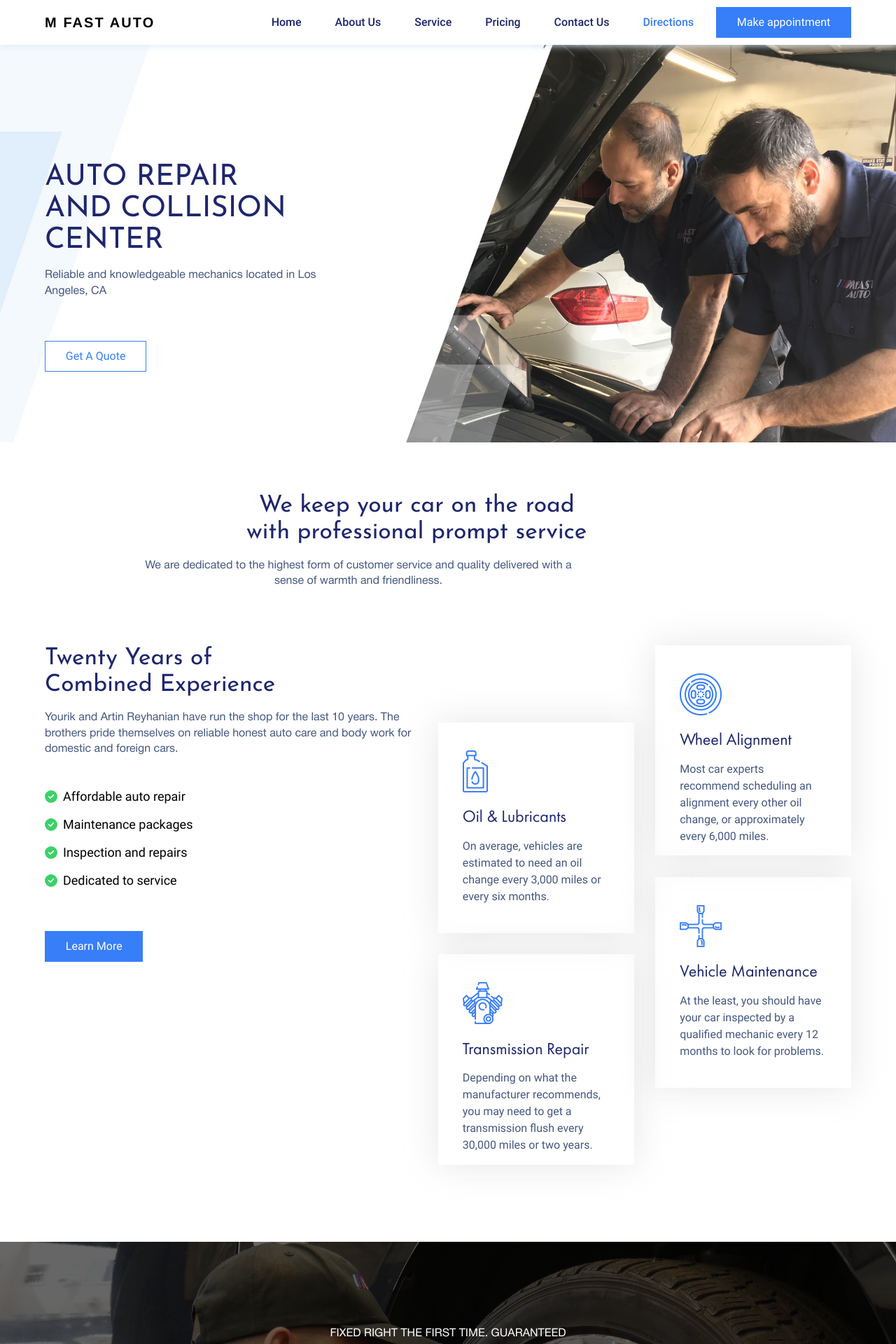
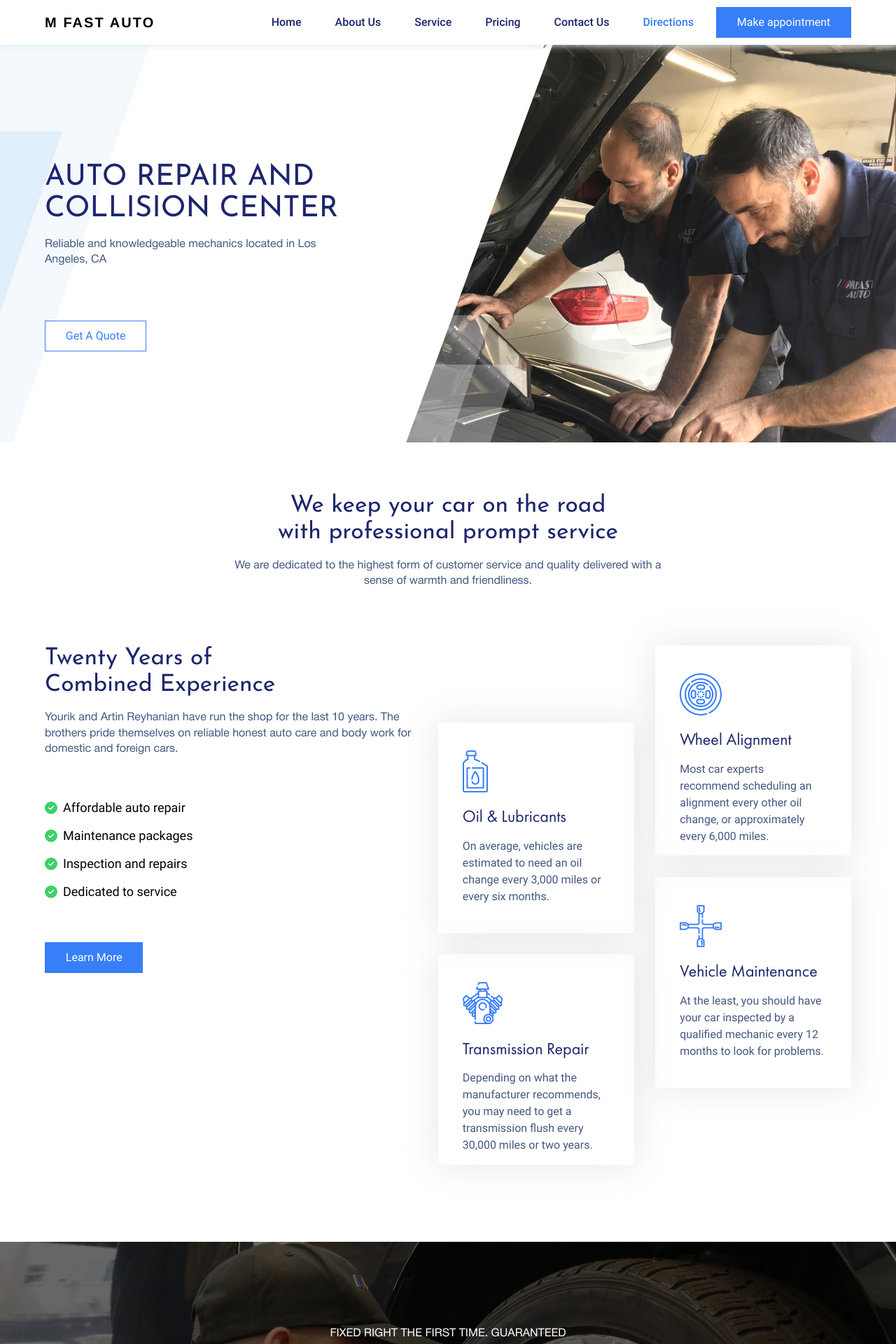
Before and after one commit to xKairus/mFastAuto, a React (Vite) app: page / in a window 1280 px wide. Shown: the top 1920 px of the page at 70% size. Built offline with nearby package versions, Linux system fonts and the light colour scheme.

Commit message:
fix: solve problem with titles width

```diff
--- a/src/components/Lead/Lead.tsx
+++ b/src/components/Lead/Lead.tsx
@@ -8,7 +8,7 @@ export default function Lead() {
     <section className={styles.lead} id="Home">
       <div className={styles.container}>
         <div className={styles.info}>
-          <SectionHeader {...sectionHeaders.lead} size="big" />
+          <SectionHeader {...sectionHeaders.lead} size="big" left={true} />
         </div>
         <Button newClass={"inverse"}>Get A Quote</Button>
       </div>
--- a/src/components/SectionHeader/SectionHeader.module.css
+++ b/src/components/SectionHeader/SectionHeader.module.css
@@ -1,3 +1,13 @@
+.wrapper {
+  display: flex;
+  flex-direction: column;
+  align-items: center;
+}
+
+.wrapper_left {
+  align-items: start;
+}
+
 .title {
   margin: 0 0 1.5rem 0;
   font-size: var(--fs-h2);
@@ -6,7 +16,6 @@
   line-height: 3.4rem;
   color: var(--clr-tp-base);
   text-wrap: balance;
-  max-width: 90%;
 }
 
 .big {
@@ -31,6 +40,8 @@
 
 .inverse {
   color: var(--clr-tp-third);
+  margin-left: auto;
+  margin-right: auto;
 }
 
 /*--------------------------------------------*/
@@ -58,6 +69,12 @@
   }
 }
 
+@media screen and (max-width: 1100px) {
+  .title {
+    max-width: 90%;
+  }
+}
+
 @media screen and (max-width: 480px) {
   .title {
     font-size: var(--fs-h4);
--- a/src/components/SectionHeader/SectionHeader.tsx
+++ b/src/components/SectionHeader/SectionHeader.tsx
@@ -1,31 +1,36 @@
-import styles from "./SectionHeader.module.css";
-import AnimationOnScroll from "../Animation/AnimationOnScroll";
-import { fadeIn } from "../../utils/animations";
-import { useRef } from 'react';
-import { useScrollAnimation } from "../../hooks/useScrollAnimation";
+import styles from "./SectionHeader.module.css"
+import AnimationOnScroll from "../Animation/AnimationOnScroll"
+import { fadeIn } from "../../utils/animations"
+import { useRef } from "react"
+import { useScrollAnimation } from "../../hooks/useScrollAnimation"
 
 interface SHProps {
-  title: string;
-  text?: string;
-  size?: string;
-  inverse?: boolean;
+  title: string
+  text?: string
+  size?: string
+  left?: boolean
+  inverse?: boolean
 }
 
 export default function SectionHeader({
   inverse,
   title,
   text,
+  left,
   size = "",
 }: SHProps) {
-  const ref = useRef<HTMLDivElement>(null);
-  const isAnimated = useScrollAnimation(ref);
+  const ref = useRef<HTMLDivElement>(null)
+  const isAnimated = useScrollAnimation(ref)
 
   return (
     <div ref={ref}>
       <AnimationOnScroll isAnimated={isAnimated} getAnimationStyles={fadeIn}>
+        <div className={`${styles.wrapper} ${left ? styles.wrapper_left : ""}`}>
           {inverse ? (
             <>
-            {text && <p className={`${styles.text} ${styles.inverse}`}>{text}</p>}
+              {text && (
+                <p className={`${styles.text} ${styles.inverse}`}>{text}</p>
+              )}
               <h2 className={`${styles.title} ${styles.inverse}`}>{title}</h2>
             </>
           ) : (
@@ -34,7 +39,8 @@ export default function SectionHeader({
               <p className={styles.text}>{text}</p>
             </>
           )}
+        </div>
       </AnimationOnScroll>
     </div>
-  );
+  )
 }
```
Lines whose indentation alone changed are shown as unchanged.
